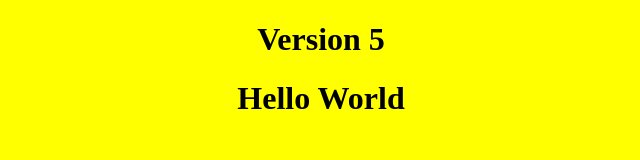
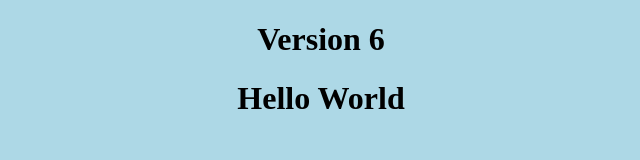
Before and after one commit to BinalKagathara/CI-CD-Pipeline, a plain HTML site: page index.html in a window 1280 px wide. Shown: the whole page, without its empty margins (319-959 px from the left). Drawn offline with Linux system fonts and the light colour scheme.

Commit message:
Update index.html

```diff
--- a/index.html
+++ b/index.html
@@ -3,10 +3,10 @@
 <head>
 	<title>Welcome</title>
 </head>
-<body bgcolor="yellow">
+<body bgcolor="lightblue">
 
 	<center>
-	<h1>Version 5</h1>
+	<h1>Version 6</h1>
 	<h1>Hello World</h1>
 
 </center>
```
